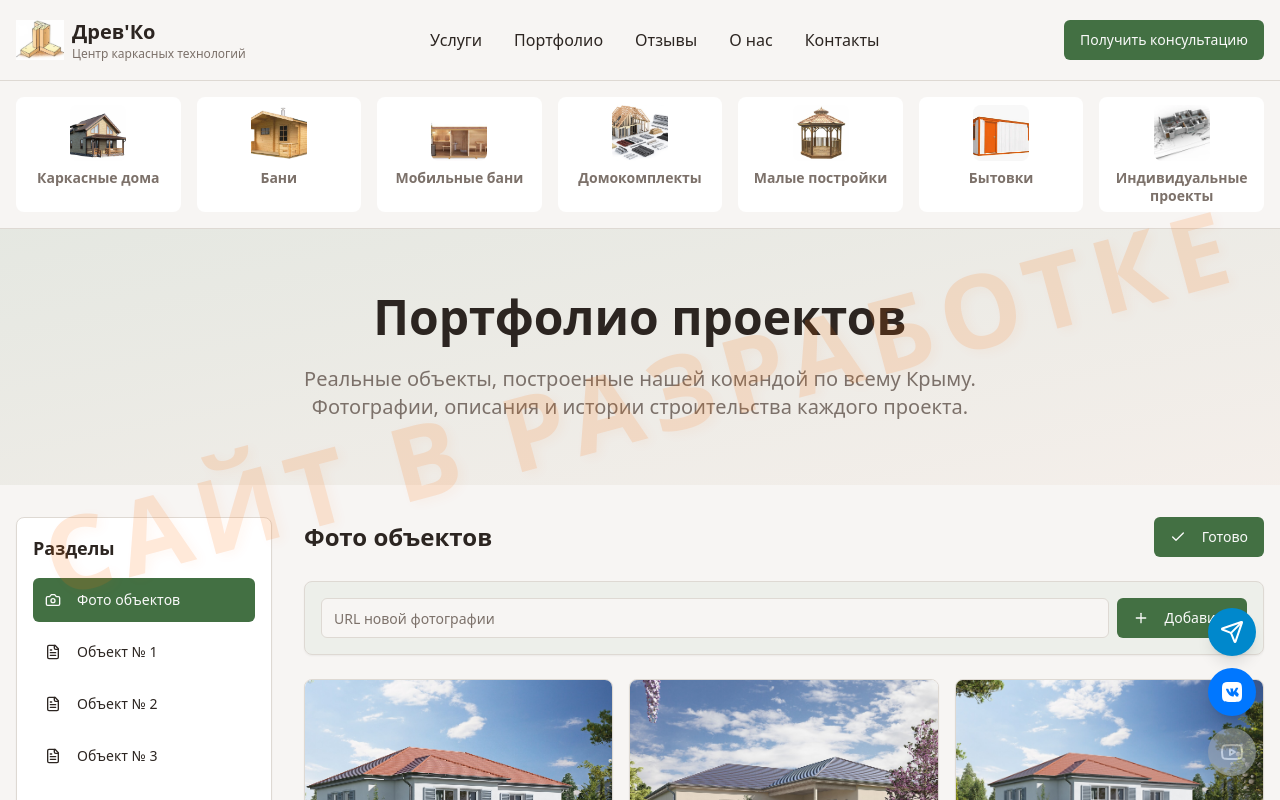
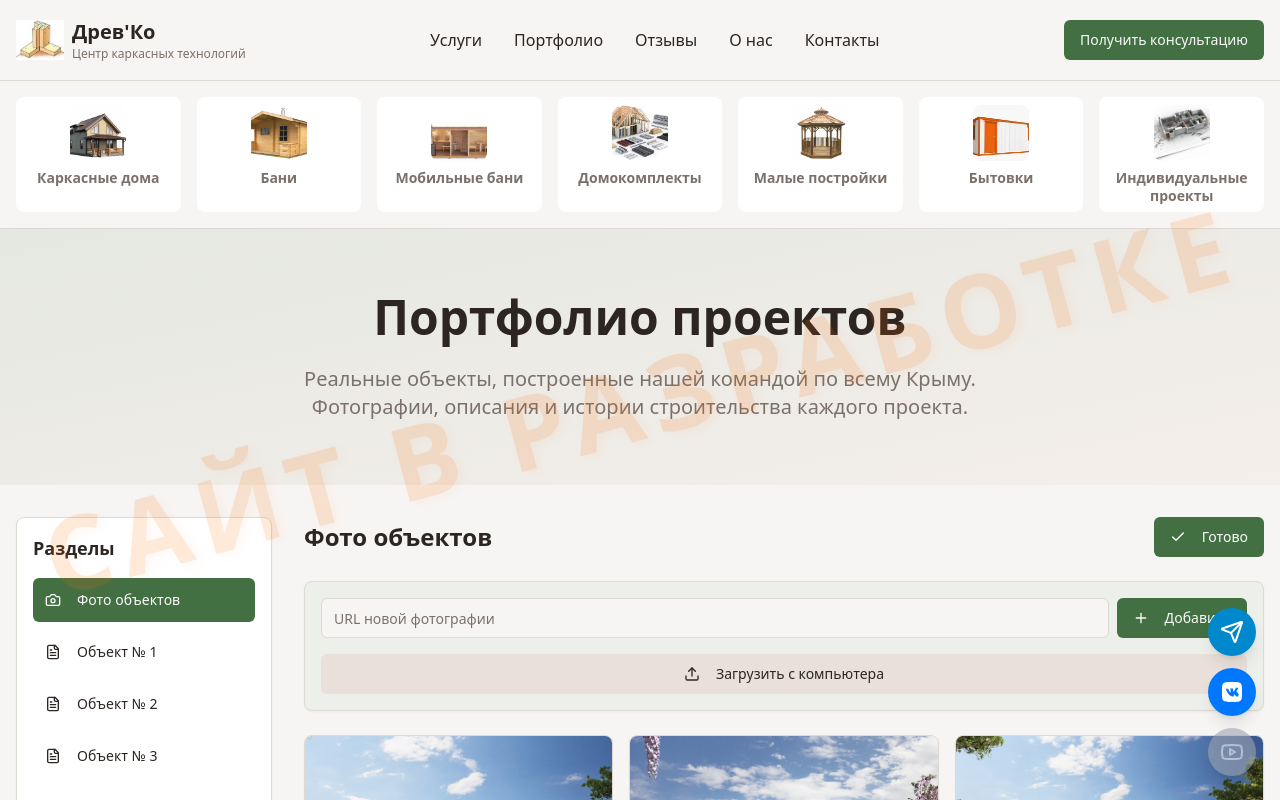
Before and after one commit to PetrKh/drevko-build-solutions, a React (Vite) app: page /portfolio in a window 1280 px wide. Both pictures are taken after a click on the button "Редактировать". Shown: the top 800 px of the page. Built offline with nearby package versions, Linux system fonts and the light colour scheme.

Commit message:
feat: Add photo upload from computer

```diff
--- a/src/components/PhotoGallery.tsx
+++ b/src/components/PhotoGallery.tsx
@@ -1,7 +1,7 @@
-import { useState } from "react";
+import { useState, useRef } from "react";
 import { Button } from "@/components/ui/button";
 import { Card, CardContent } from "@/components/ui/card";
-import { Plus, Trash2, Edit, Check, X } from "lucide-react";
+import { Plus, Trash2, Edit, Check, Upload } from "lucide-react";
 import { Input } from "@/components/ui/input";
 import { toast } from "sonner";
 
@@ -22,6 +22,7 @@ const PhotoGallery = () => {
   const [photos, setPhotos] = useState(defaultPhotos);
   const [isEditMode, setIsEditMode] = useState(false);
   const [newPhotoUrl, setNewPhotoUrl] = useState("");
+  const fileInputRef = useRef<HTMLInputElement>(null);
 
   const handleAddPhoto = () => {
     if (!newPhotoUrl.trim()) {
@@ -38,6 +39,31 @@ const PhotoGallery = () => {
     toast.success("Фото удалено");
   };
 
+  const handleFileUpload = (event: React.ChangeEvent<HTMLInputElement>) => {
+    const files = event.target.files;
+    if (!files || files.length === 0) return;
+
+    Array.from(files).forEach((file) => {
+      if (!file.type.startsWith('image/')) {
+        toast.error("Можно загружать только изображения");
+        return;
+      }
+
+      const reader = new FileReader();
+      reader.onload = (e) => {
+        const result = e.target?.result as string;
+        setPhotos((prev) => [...prev, result]);
+        toast.success("Фото загружено");
+      };
+      reader.readAsDataURL(file);
+    });
+
+    // Reset input
+    if (fileInputRef.current) {
+      fileInputRef.current.value = '';
+    }
+  };
+
   return (
     <div className="space-y-6">
       <div className="flex justify-between items-center">
@@ -52,7 +78,7 @@ const PhotoGallery = () => {
 
       {isEditMode && (
         <Card className="bg-primary/5">
-          <CardContent className="p-4">
+          <CardContent className="p-4 space-y-4">
             <div className="flex gap-2">
               <Input
                 placeholder="URL новой фотографии"
@@ -62,6 +88,24 @@ const PhotoGallery = () => {
               />
               <Button onClick={handleAddPhoto}>
                 <Plus className="w-4 h-4 mr-2" /> Добавить
+              </Button>
+            </div>
+            <div className="flex gap-2 items-center">
+              <input
+                ref={fileInputRef}
+                type="file"
+                accept="image/*"
+                multiple
+                onChange={handleFileUpload}
+                className="hidden"
+                id="photo-upload"
+              />
+              <Button
+                onClick={() => fileInputRef.current?.click()}
+                variant="secondary"
+                className="w-full"
+              >
+                <Upload className="w-4 h-4 mr-2" /> Загрузить с компьютера
               </Button>
             </div>
           </CardContent>
```
